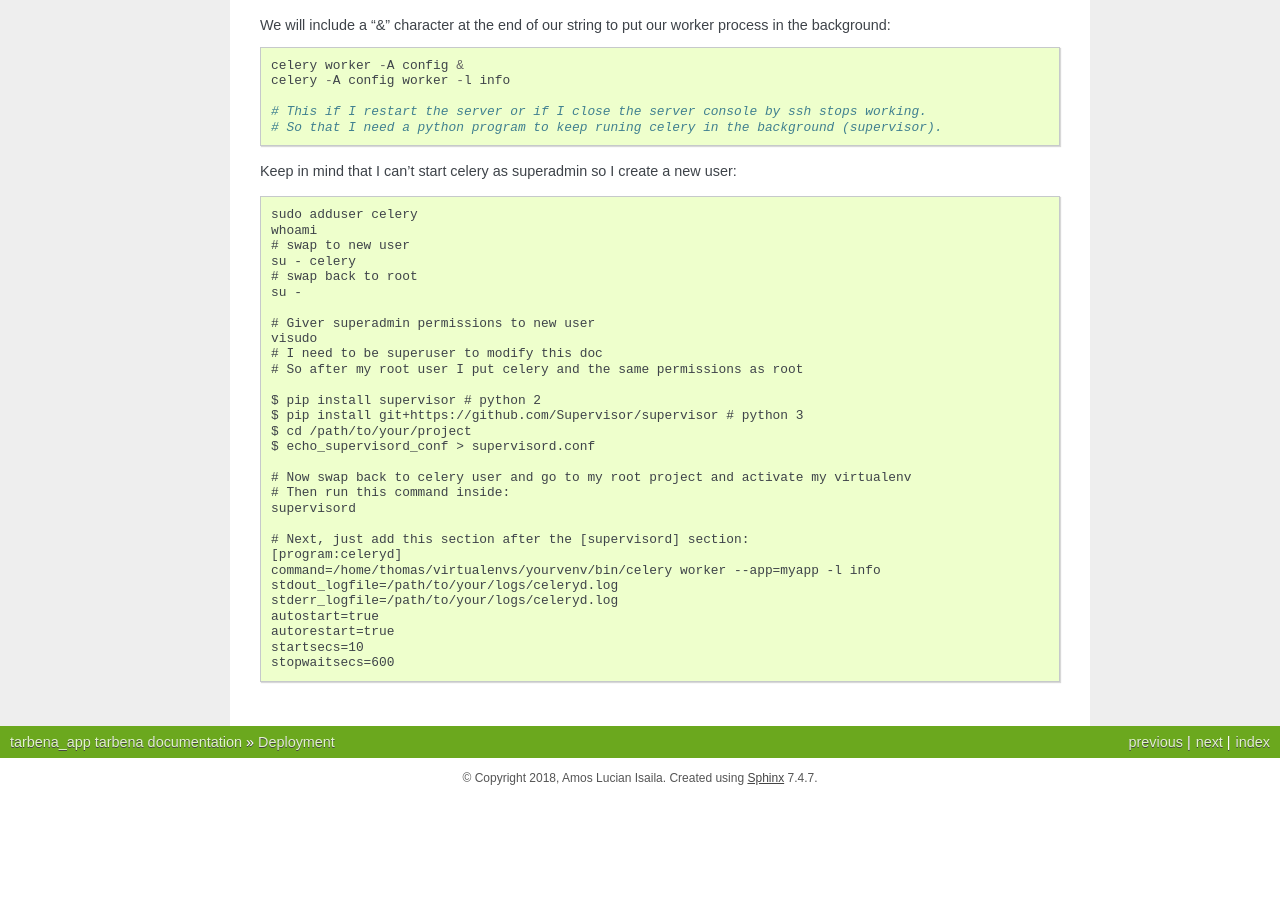
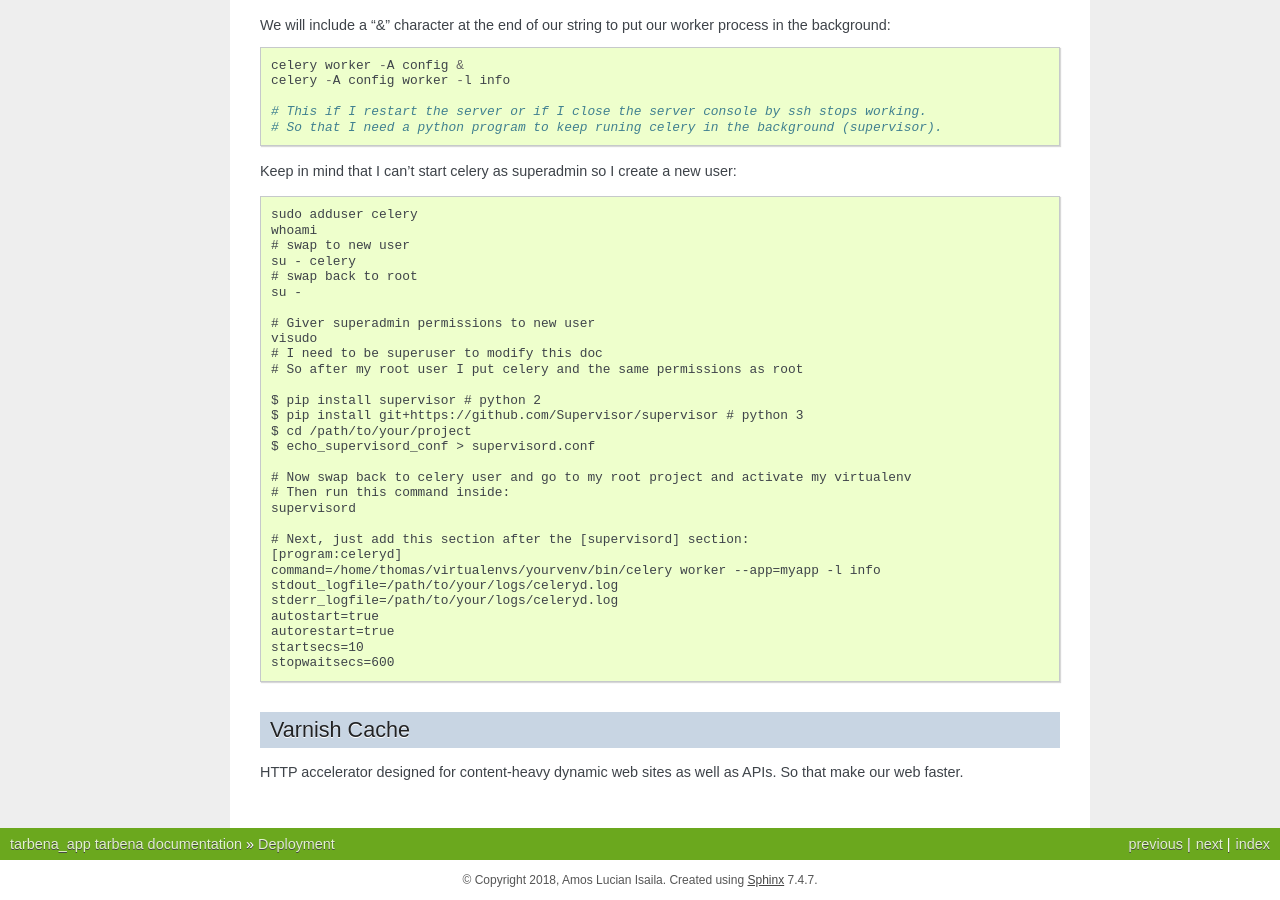
Before and after one commit to amosISA/tarbena_app, a Sphinx documentation site: the page built from docs/deployment.rst, in a window 1280 px wide and 900 px high, scrolled down 3166 px. Built offline with Sphinx 7.4.7, drawn with Linux system fonts in a browser that asks for light colours; before the commit the page ends 3964 px from its top, so only the background shows below that.

Commit message:
New docs with varnish

```diff
--- a/docs/architecture.rst
+++ b/docs/architecture.rst
@@ -503,7 +503,3 @@ The one exception to the rule here is that, *when a release branch currently exi
     | This work-flow guide I brought it from:
     | `https://nvie.com/posts/a-successful-git-branching-model/ <https://nvie.com/posts/a-successful-git-branching-model/>`_
     | `http://aprendegit.com/que-es-git-flow/ <http://aprendegit.com/que-es-git-flow/>`_
-
-Varnish Cache
--------------------
-HTTP accelerator designed for content-heavy dynamic web sites as well as APIs. So that make our web faster.
--- a/docs/deployment.rst
+++ b/docs/deployment.rst
@@ -201,3 +201,7 @@ Keep in mind that I can't start celery as superadmin so I create a new user:
     autorestart=true
     startsecs=10
     stopwaitsecs=600
+
+Varnish Cache
+-------------------
+HTTP accelerator designed for content-heavy dynamic web sites as well as APIs. So that make our web faster.
```
